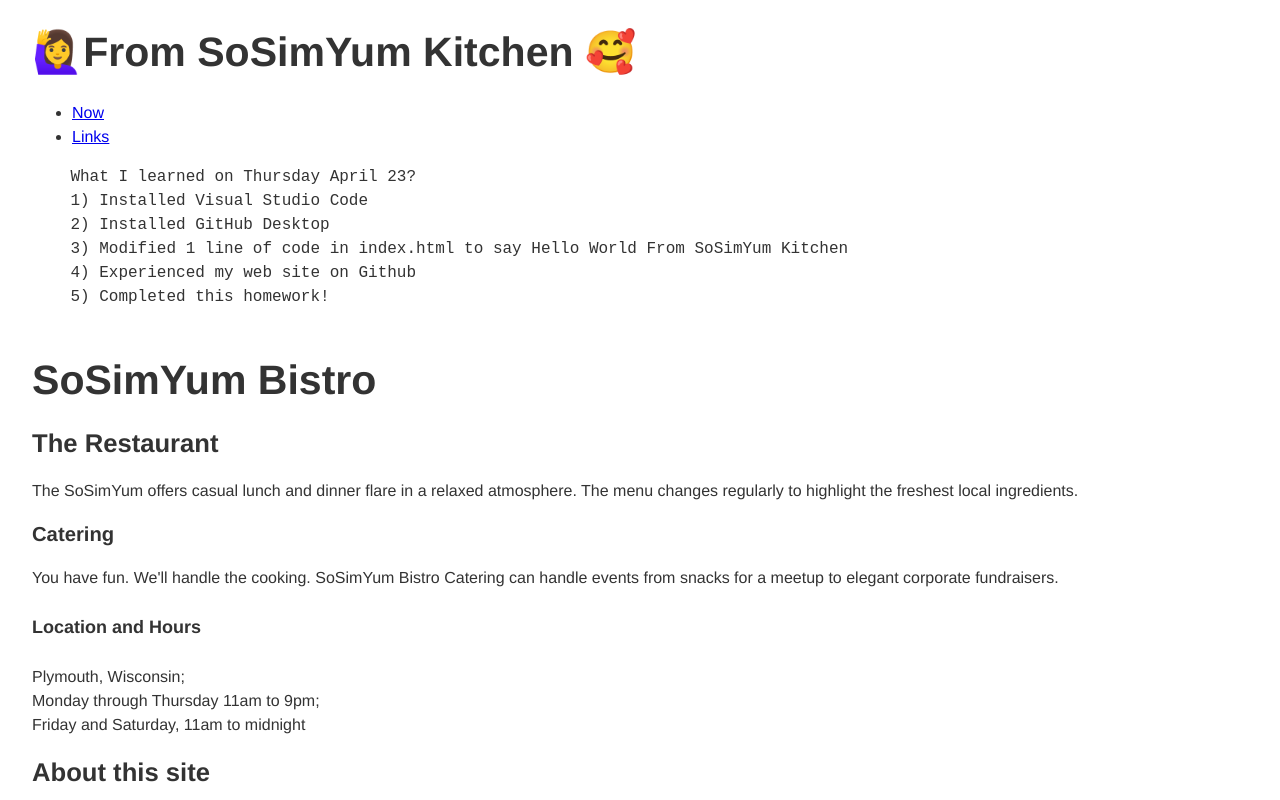
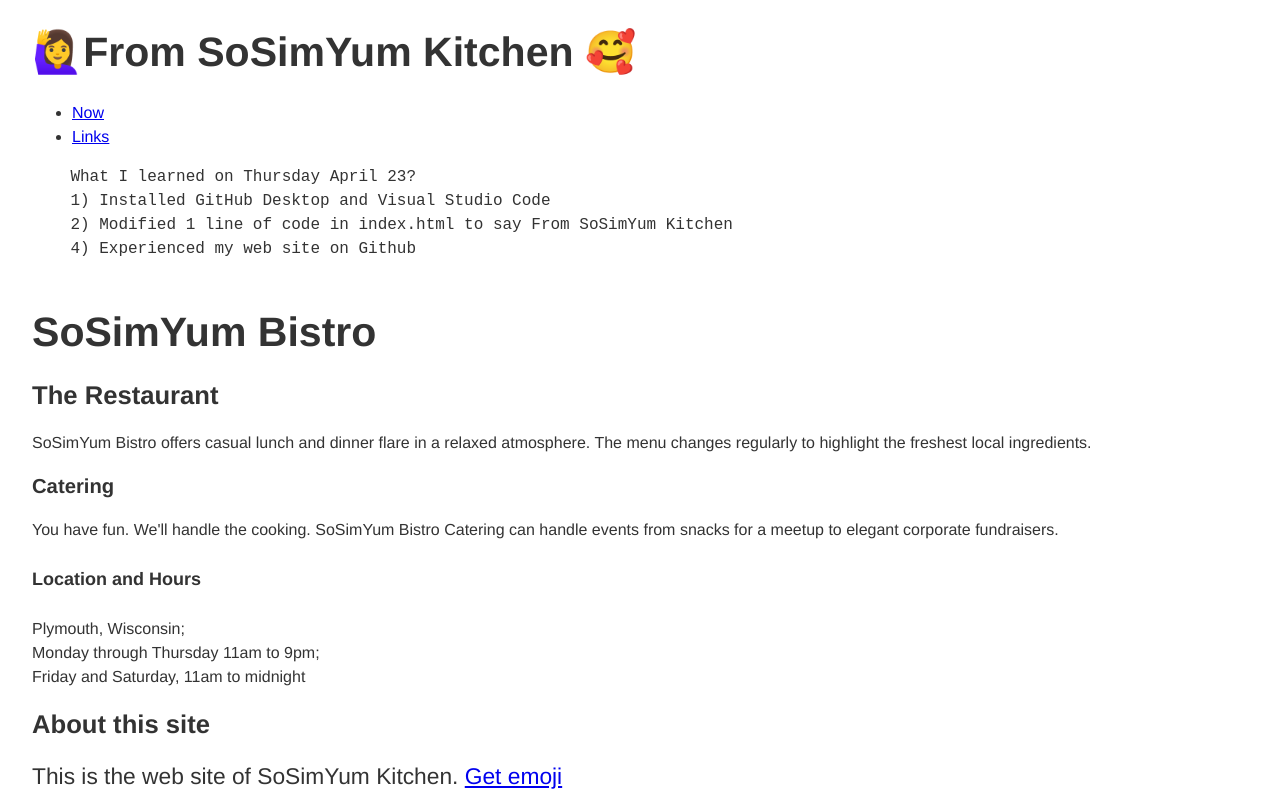
Before and after one commit to ninatranle/ninatranle.github.io, a plain HTML site: page index.html in a window 1280 px wide. Shown: the top 800 px of the page. Drawn offline with Linux system fonts and the light colour scheme.

Commit message:
Update index.html

```diff
--- a/index.html
+++ b/index.html
@@ -24,21 +24,17 @@
       </ul>
     </nav>
 
-
-
     <main>
   <pre>
     What I learned on Thursday April 23?
-    1) Installed Visual Studio Code
-    2) Installed GitHub Desktop
-    3) Modified 1 line of code in index.html to say Hello World From SoSimYum Kitchen
+    1) Installed GitHub Desktop and Visual Studio Code
+    2) Modified 1 line of code in index.html to say From SoSimYum Kitchen
     4) Experienced my web site on Github
-    5) Completed this homework!
   </pre>
   <h1>SoSimYum Bistro</h1>
 
   <h2>The Restaurant</h2>
-  <p>The SoSimYum offers casual lunch and dinner flare in a relaxed atmosphere. The menu changes regularly to highlight the freshest local ingredients.</p>
+  <p>SoSimYum Bistro offers casual lunch and dinner flare in a relaxed atmosphere. The menu changes regularly to highlight the freshest local ingredients.</p>
 
   <h3>Catering</h3>
   <p>You have fun. We'll handle the cooking. SoSimYum Bistro Catering can handle events from snacks for a meetup to elegant corporate fundraisers.</p>
```
